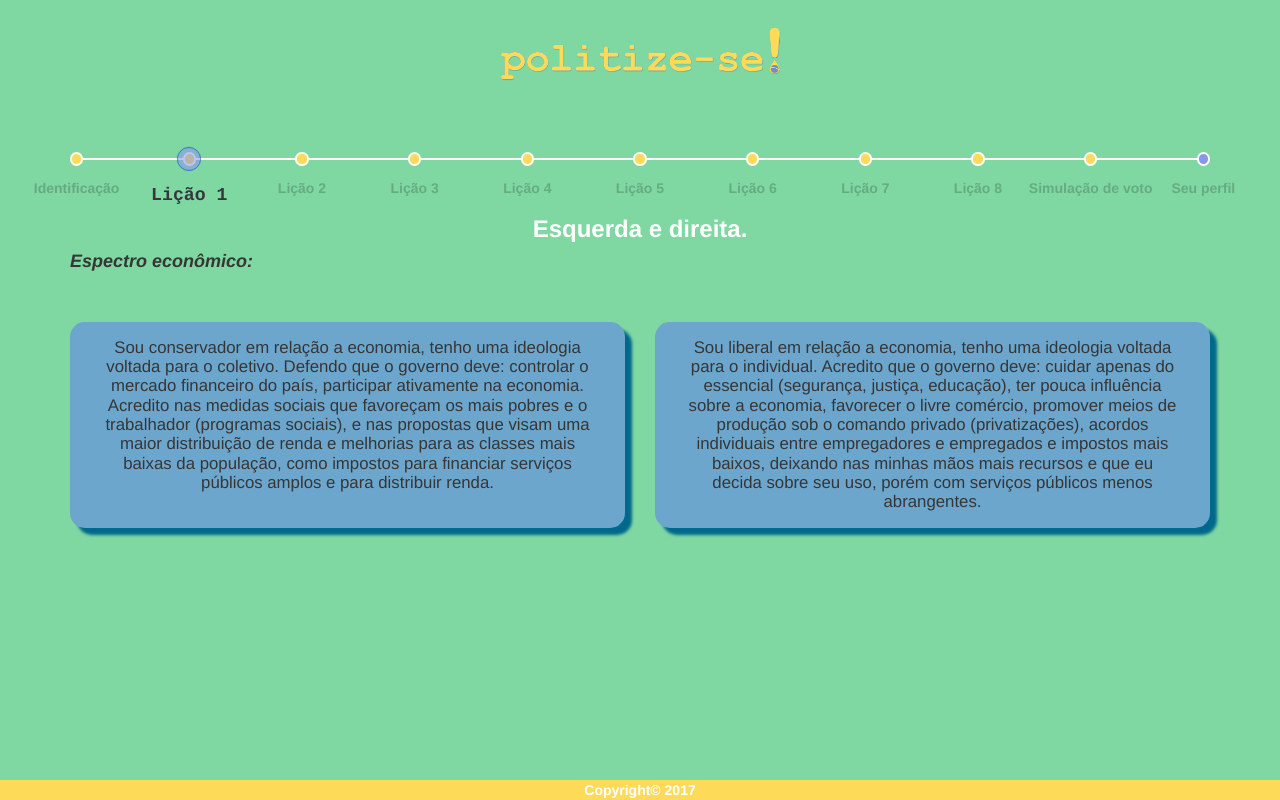
After one commit to guilhermeafonso/politize-se, a PHP site: page /conteudo/licao1.php in a window 1280 px wide. The commit adds this page. Run offline with PHP 8.4, Linux system fonts and the light colour scheme; some libraries are stand-ins or nearby versions.

Commit message:
Pagina lição 1, mais estilo e banco de dados

```diff
--- /dev/null
+++ b/politize-se/conteudo/licao1.php
@@ -0,0 +1,108 @@
+<!DOCTYPE html>
+<html >
+	<head>
+		<meta charset="utf-8">
+		<meta name="viewport" content="width=device-width,initial-scale=1.0">
+		<link rel="shortcut icon" href="../imagens/favicon.png" type="image/x-icon">
+		<link rel="stylesheet" type="text/css" href="../css/bootstrap.min.css">
+		<link rel="stylesheet" type="text/css" href="../css/font-awesome.min.css">
+		<link href="https://fonts.googleapis.com/css?family=Lato:400,400i,700,700i" rel="stylesheet">
+	 	<link rel="stylesheet" href="https://cdnjs.cloudflare.com/ajax/libs/normalize/5.0.0/normalize.min.css">
+	    <link rel="stylesheet" href="../css/style.css">
+		<script src="../js/jquery-3.2.0.min.js"></script>
+		<script src="../js/bootstrap.min.js"></script>
+		<title>Identificação</title>
+		<script type="text/javascript">
+		function validaCampo()
+			{
+		if(document.Cadastro.Nome.value=="")
+			{
+			alert("O Campo nome é obrigatório!");
+			return false;
+			}
+		else
+			if(document.Cadastro.Sexo.value=="")
+			{
+			alert("O Campo sexo é obrigatório!");
+			return false;
+			}
+		else
+			if(document.Cadastro.Idade.value=="")
+			{
+			alert("O Campo idade é obrigatório!");
+			return false;
+			}
+		else
+			if(document.Cadastro.CorRaca.value=="")
+			{
+			alert("O Campo Cor/Raça é obrigatório!");
+			return false;
+			}
+		}
+		</script>
+	</head>
+	<body>
+	<div class="container">
+		<img class="logo2" alt="Logo2" src="../imagens/titulo.png">
+	  	<div class="horizontal timeline">
+			<div class="steps">
+				<div class="step">
+					<span><b>Identificação</b></span>
+				</div>
+				<div class="step current">
+					<span><b>Lição 1</b></span>
+				</div>
+				<div class="step">
+					<span><b>Lição 2</b></span>
+				</div>
+				<div class="step">
+					<span><b>Lição 3</b></span>
+				</div>
+				<div class="step">
+					<span><b>Lição 4</b></span>
+				</div>
+				<div class="step">
+					<span><b>Lição 5</b></span>
+				</div>
+				<div class="step">
+					<span><b>Lição 6</b></span>
+				</div>
+				<div class="step">
+					<span><b>Lição 7</b></span>
+				</div>
+				<div class="step">
+					<span><b>Lição 8</b></span>
+				</div>
+				<div class="step">
+					<span><b>Simulação de voto</b></span>
+				</div>
+				<div class="step">
+					<span><b>Seu perfil</b></span>
+				</div>
+			</div>
+			<div class="line"></div>
+		</div>
+	</div>
+	<div class="container">
+		<div class="row">
+			<div class="col-md-12">
+				<h3 class="tema"><b>Esquerda e direita.</b></h3>
+				<h4 class="descricao"><b><i>Espectro econômico:</i></b></h4>
+				<div class="row">
+					<div class="col-md-6">
+						<button data-hover="Esquerda" onclick="javascript: location.href='index.html';"><div>Sou conservador em relação a economia, tenho uma ideologia voltada para o coletivo. Defendo que o governo deve: controlar o mercado financeiro do país, participar ativamente na economia. Acredito nas medidas sociais que favoreçam os mais pobres e o trabalhador (programas sociais), e nas propostas que visam uma maior distribuição de renda e melhorias para as classes mais baixas da população, como impostos para financiar serviços públicos amplos e para distribuir renda.<br><br></div></button>
+					</div>
+					<div class="col-md-6">
+						<button data-hover="Direita"><div>Sou liberal em relação a economia, tenho uma ideologia voltada para o individual. Acredito que o governo deve: cuidar apenas do essencial (segurança, justiça, educação), ter pouca influência sobre a economia, favorecer o livre comércio, promover meios de produção sob o comando privado (privatizações), acordos individuais entre empregadores e empregados e impostos mais baixos, deixando nas minhas mãos mais recursos e que eu decida sobre seu uso, porém com serviços públicos menos abrangentes.</div></button>
+					</div>
+				</div>
+			</div>
+		</div>
+	</div>
+	<div class="rodape">
+      		<div class="container">
+      			<b>Copyright© 2017</b>
+      		</div>
+     	</div>
+</body>
+</html>
--- a/politize-se/css/style.css
+++ b/politize-se/css/style.css
@@ -1,5 +1,5 @@
 body{
-    background-color: #71BF91;
+    background-color: #7FD7A2;
     background-size: 100%;
 }
 .logo1{
@@ -46,24 +46,17 @@
     position:fixed;
     bottom:0;
     width:100%;
-    background: #FFDF78;
+    background: #FEDA59;
     color: #ffffff;
     text-align: center;
     font-size: 1em;
 }
-
-.licao{
-    font-size: 2.5em;
-    font-family:courier;
-    color: #FFDF78;
-    margin-left: 5px;
-    }
 .tema{
-    color: #00688B;
+    text-align: center;
+    color: #ffffff;
 }
 .descricao{
-    text-align: center;
-    color: #ffffff;
+    color: #363636;
 }
 button:hover{cursor: pointer}
 button {
@@ -135,7 +127,7 @@
     padding: .33em;
     margin: 0 2em;
     box-sizing: content-box;
-    color: #FEDF78;
+    color: #FEDA59;
     background-color: currentColor;
     border: .15em solid white;
     border-radius: 50%;
```
Also changed, not shown: other parts of politize-se/css/style.css (+0 -47 lines), politize-se/conteudo/cadastrar.php (deleted), politize-se/imagens/favicon.png, politize-se/imagens/titulo.png. Lines whose indentation alone changed are shown as unchanged.
